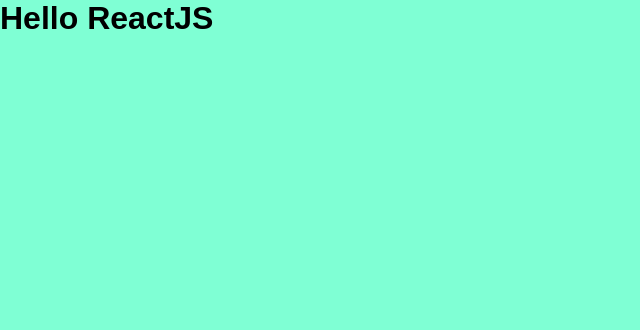
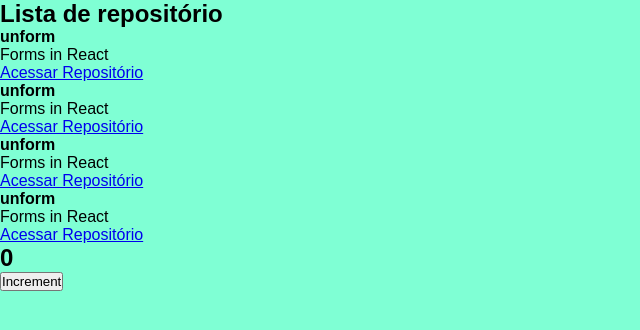
Before and after one commit to felipemimoura/01-Github-explorer, a React app: page / in a window 1280 px wide. Shown: the top 330 px of the page, without its empty margins (0-640 px from the left). Built offline with nearby package versions, Linux system fonts and the light colour scheme.

Commit message:
feat: criado primeiros componentes com react

```diff
--- a/src/App.jsx
+++ b/src/App.jsx
@@ -1,5 +1,12 @@
+import { Counter } from './components/Counter'
+import { RepositoryList } from './components/RepositoryList'
 import './style/global.scss'
 export function App(){
 
-  return <h1>Hello ReactJS</h1>
+  return (
+    <>
+      <RepositoryList />
+      <Counter/>
+    </>
+  )
 }
--- /dev/null
+++ b/src/components/Counter.jsx
@@ -0,0 +1,15 @@
+import { useState } from 'react'
+
+export function Counter () {
+  const [counter, setCounter] = useState(0)
+
+  function handleIncrement (){
+    setCounter(counter + 1)
+  }
+  return(
+    <div>
+      <h2>{counter}</h2>
+      <button type="button" onClick={handleIncrement}>Increment</button>
+    </div>
+  )
+}
--- /dev/null
+++ b/src/components/RepositoryItem.jsx
@@ -0,0 +1,10 @@
+export function RepositoryItem(props){
+  return(
+  <li>
+    <strong>{props.repository?.name ?? 'Default'}</strong>
+    <p>{props.repository?.description}</p>
+    <a href={props.repository?.link}>Acessar Repositório</a>
+  </li>
+
+  )
+}
--- /dev/null
+++ b/src/components/RepositoryList.jsx
@@ -0,0 +1,23 @@
+import { RepositoryItem } from "./RepositoryItem"
+
+const repository = {
+  name: 'unform',
+  description: 'Forms in React',
+  link: 'http://www.github.com/unform/unform'
+}
+
+export function RepositoryList(){
+  return(
+    <section className="repository-list">
+      <h1>Lista de repositório</h1>
+
+      <ul>
+        <RepositoryItem repository={repository} />
+        <RepositoryItem repository={repository}/>
+        <RepositoryItem repository={repository}/>
+        <RepositoryItem repository={repository}/>
+
+      </ul>
+    </section>
+  )
+}
```
